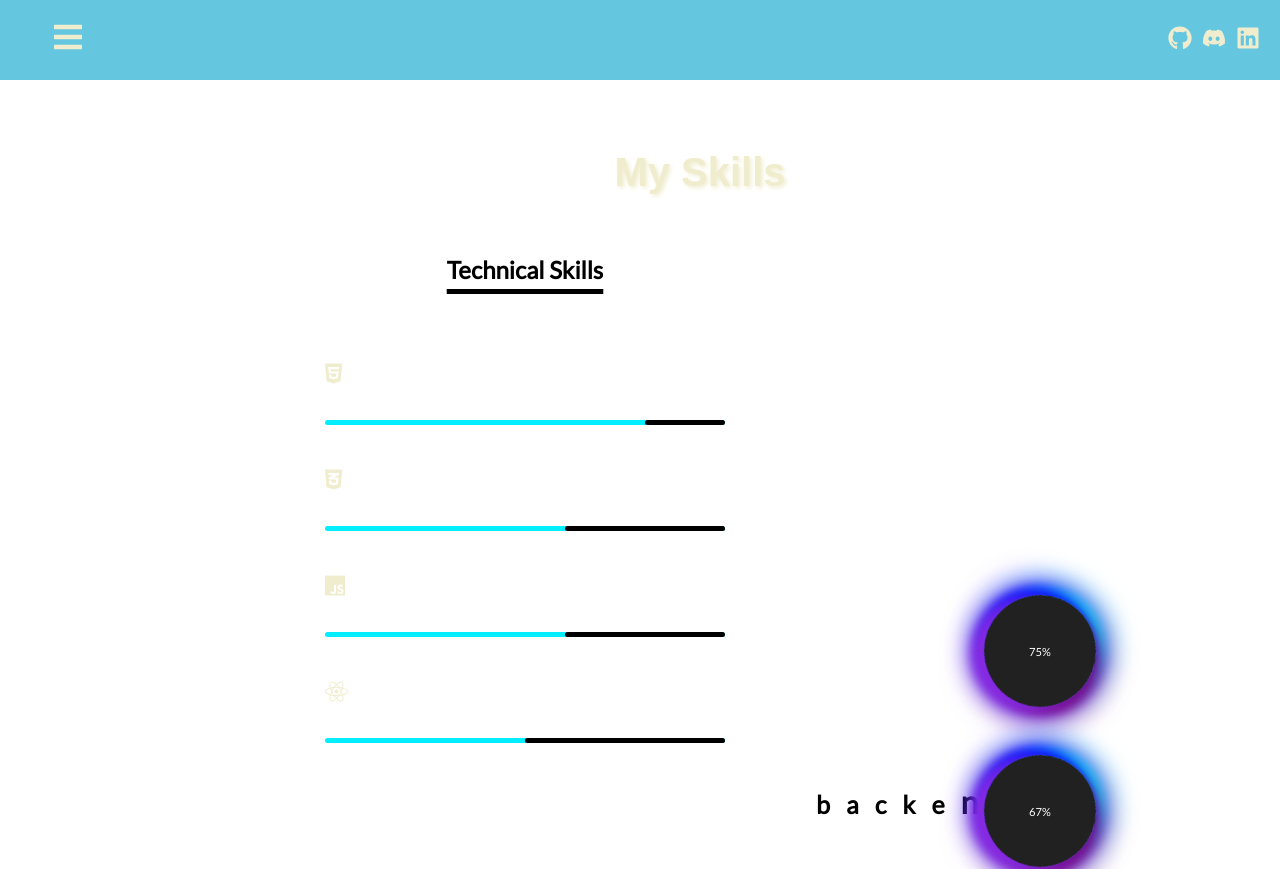
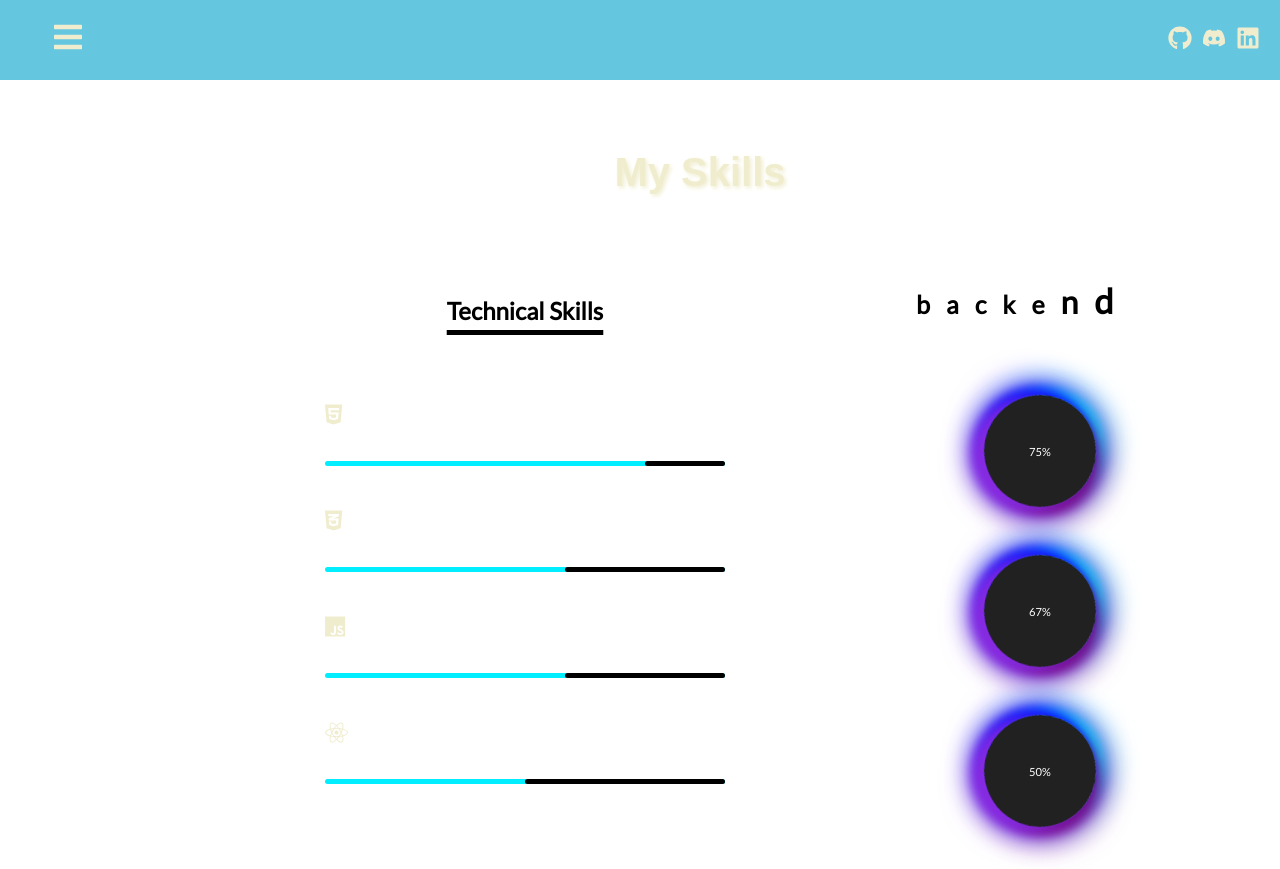
Before and after one commit to Sikhuphela/Port, a React (Create React App) app: page /skills in a window 1280 px wide. Shown: the top 869 px of the page. Built offline with nearby package versions, Linux system fonts and the light colour scheme.

Commit message:
Added a subtitle for backend Skills with animation

```diff
--- a/src/Pages/Skills.css
+++ b/src/Pages/Skills.css
@@ -164,8 +164,88 @@
     font-family: Roboto, sans-serif;
     font-size: 25px;
     font-weight: 600;
-    margin-left: 800px;
+    margin-left: 900px;
     margin-top: 200px;
+    margin-bottom: -200px;
+
+  }
+  .ani:nth-child(1) {
+    animation: ani1 2.1s ease-in-out 14s infinite;
+  }
+
+  @keyframes ani1 {
+    50% {
+      font-size: 40px;
+    }
+  }
+
+  .ani:nth-child(2) {
+    animation: ani2 2.1s ease-in-out 12s infinite;
+  }
+
+  @keyframes ani2 {
+    50% {
+      font-size: 40px;
+    }
+  }
+
+  .ani:nth-child(3) {
+    animation: ani3 2.1s ease-in-out 10s infinite;
+  }
+
+  @keyframes ani3 {
+    50% {
+      font-size: 40px;
+    }
+  }
+
+  .ani:nth-child(4) {
+    animation: ani4 2.1s ease-in-out 8s infinite;
+  }
+
+  @keyframes ani4 {
+    50% {
+      font-size: 40px;
+    }
+  }
+
+  .ani:nth-child(5) {
+    animation: ani5 2.1s ease-in-out 6s infinite;
+  }
+
+  @keyframes ani5 {
+    50% {
+      font-size: 40px;
+    }
+  }
+
+  .ani:nth-child(6) {
+    animation: ani6 2.1s ease-in-out 4s infinite;
+  }
+
+  @keyframes ani6 {
+    50% {
+      font-size: 40px;
+    }
+  }
+
+  .ani:nth-child(7) {
+    animation: ani7 2.1s ease-in-out 2s infinite;
+  }
+
+  @keyframes ani7 {
+    50% {
+      font-size: 40px;
+    }
+  }
+  .text {
+    font-family: Roboto, sans-serif;
+    font-size: 25px;
+    font-weight: 600;
+    margin-left: 900px;
+    margin-top: 200px;
+    margin-bottom: -200px;
+
   }
   .ani:nth-child(1) {
     animation: ani1 2.1s ease-in-out 14s infinite;
--- a/src/Pages/Skills.js
+++ b/src/Pages/Skills.js
@@ -7,9 +7,20 @@ function Skills() {
   return (
     <section>
       <h3>My Skills</h3>
+      <div class="text">
+      <span class="ani">b</span>
+      <span class="ani">a</span>
+      <span class="ani">c</span>
+      <span class="ani">k</span>
+      <span class="ani">e</span>
+      <span class="ani">n</span>
+      <span class="ani">d</span>
+    </div>
+
    <div className='container1' id='Skills'>
         <h1 className='heading1'>Technical Skills</h1>
         <div className='Technical-bars'>
+
           <div className='bar'>
             <FontAwesomeIcon icon={faHtml5} style={{ color: '#f0edcf' }} />
             <div className='info'>
@@ -50,15 +61,6 @@ function Skills() {
       </div>
 
 
-      <div class="text">
-  <span class="ani">b</span>
-  <span class="ani">a</span>
-  <span class="ani">c</span>
-  <span class="ani">k</span>
-  <span class="ani">e</span>
-  <span class="ani">n</span>
-  <span class="ani">d</span>
-</div>
 
 <div class="loader">
   <div class="intern"></div>
```
